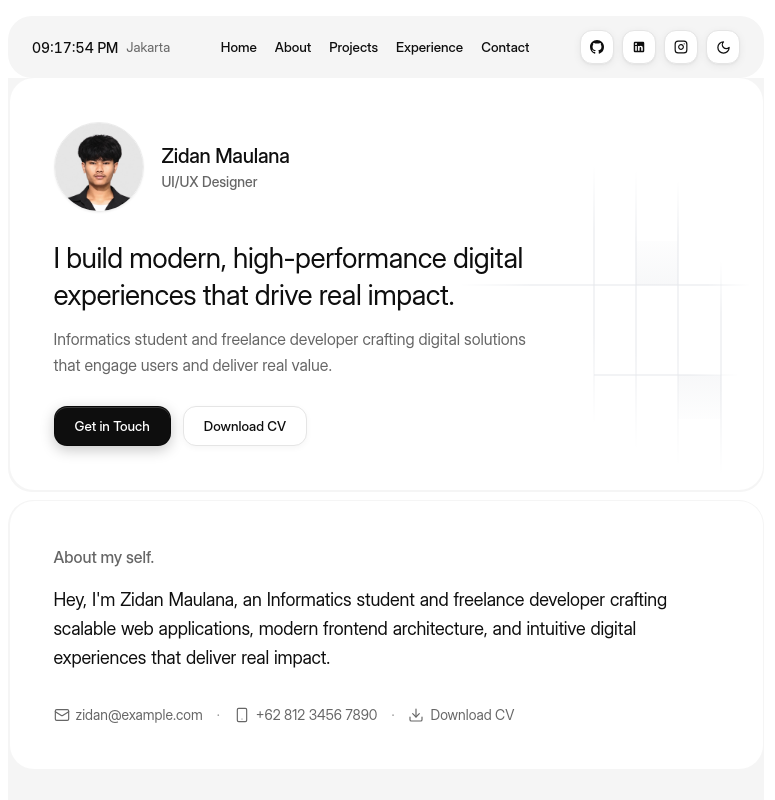
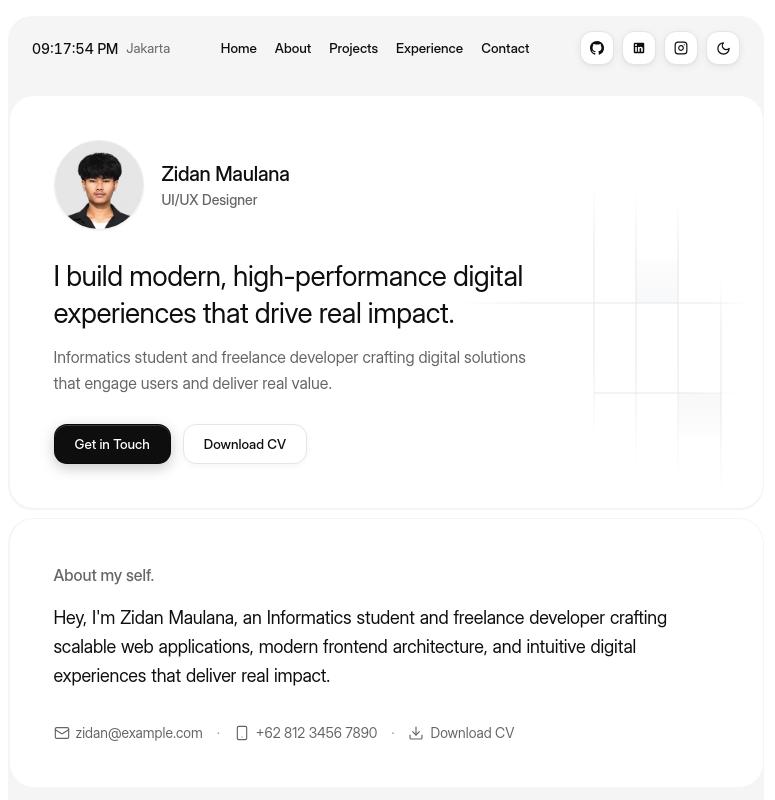
Before and after one commit to zidan-maulana/zidan-portfolio, a Next.js app: page / in a window 1280 px wide. Shown: the top 800 px of the page, without its empty margins (254-1029 px from the left). Built offline with nearby package versions, Linux system fonts and the light colour scheme.

Commit message:
feat: implement 3-layer canopy masking and connecting background for seamless navbar

```diff
--- a/src/app/page.tsx
+++ b/src/app/page.tsx
@@ -8,13 +8,25 @@ export default function HomePage() {
   return (
     <div className="min-h-screen bg-page text-text flex flex-col items-center justify-start px-3 sm:px-6 pb-12">
       {/*
-        Fixed Navbar Layer:
-        - Posisi fixed di top-0 dengan z-50
-        - bg-page menutupi semua konten yang melintas di belakangnya
-        - Konten halaman tertelan ke bawah navbar saat di-scroll
+        Lapisan Penutup Atas (Canopy) - z-40:
+        - Berada di posisi fixed dari y = -100px sampai separuh atas navbar (y = 44px)
+        - Menggunakan warna bg-page (putih di light, gelap di dark)
+        - Menutup penuh area di atas navbar dan ruang di luar sudut kiri atas & kanan atas navbar
+        - Berhenti di y = 44px sehingga sama sekali tidak mengisi ruang di luar sudut bawah navbar
       */}
-      <div className="fixed top-0 left-0 right-0 z-50 flex justify-center px-3 sm:px-6 bg-page">
-        <div className="w-full max-w-[756px] pt-3 sm:pt-4">
+      <div
+        className="fixed -top-[100px] left-0 right-0 h-[140px] sm:h-[144px] bg-page z-40 pointer-events-none"
+        aria-hidden="true"
+      />
+
+      {/*
+        Fixed Navbar Layer - z-50:
+        - Berada di depan Canopy (z-50) sehingga badan navbar tidak tertutup oleh Canopy
+        - Berbentuk kapsul permanen dengan rounded-[24px] penuh
+        - Memiliki latar solid bg-nav-bg
+      */}
+      <div className="fixed top-0 left-0 right-0 z-50 flex justify-center px-3 sm:px-6 pointer-events-none">
+        <div className="w-full max-w-[756px] pt-3 sm:pt-4 pointer-events-auto">
           <Header
             timezone={dummyProfile.timezone}
             location={dummyProfile.location}
@@ -24,13 +36,19 @@ export default function HomePage() {
       </div>
 
       {/*
-        Konten yang bisa di-scroll:
-        - pt offset = page padding-top (12px/16px) + navbar (62px) + sasis gap (0px)
-        - Hero sasis tanpa rounded atas agar menyatu mulus dengan navbar
+        Konten Utama yang Mengalir (z-10):
+        - Dimulai di y=12px (mobile) / y=16px (desktop) dengan pt-3 sm:pt-4
+        - Modul 1 (Hero) memiliki sasis abu-abu dengan rounded-[24px] penuh
+        - Bagian atas Modul 1 bertindak sebagai Latar Penghubung (Connecting Background):
+          Tinggi navbar (58px/64px) + sela abu-abu (16px) = pt-[74px] sm:pt-[80px]
+        - Saat scroll 0: Latar Penghubung abu-abu berada tepat di belakang navbar,
+          sehingga navbar dan sasis Hero terlihat sebagai satu kesatuan objek abu-abu.
+        - Saat scroll > 0: Card putih Hero meluncur ke atas dan masuk tertelan ke balik navbar,
+          sementara siluet rounded kapsul navbar tetap terbaca jelas.
       */}
-      <div className="w-full max-w-[756px] flex flex-col gap-2 pt-[74px] sm:pt-[78px]">
-        {/* Modul 1: Sasis Abu-abu menampung Card Hero */}
-        <div className="w-full rounded-b-[24px] bg-nav-bg px-[1.5px] pb-[1.5px]">
+      <div className="w-full max-w-[756px] flex flex-col gap-2 relative z-10 pt-3 sm:pt-4">
+        {/* Modul 1: Sasis Abu-abu Menampung Latar Penghubung dan Card Hero */}
+        <div className="w-full rounded-[24px] bg-nav-bg px-[1.5px] pb-[1.5px] pt-[74px] sm:pt-[80px]">
           <Hero profile={dummyProfile} />
         </div>
 
--- a/src/components/header.tsx
+++ b/src/components/header.tsx
@@ -118,7 +118,7 @@ export function Header({
 
   return (
     <nav
-      className="flex h-[58px] sm:h-[62px] w-full items-center justify-between px-5 sm:px-6 rounded-[24px] bg-nav-bg transition-colors duration-200"
+      className="flex h-[58px] sm:h-[64px] w-full items-center justify-between px-5 sm:px-6 rounded-[24px] bg-nav-bg transition-colors duration-200"
       aria-label="Navigasi Utama"
     >
       {/* Kelompok Kiri: Jam Digital dan Lokasi */}
```
